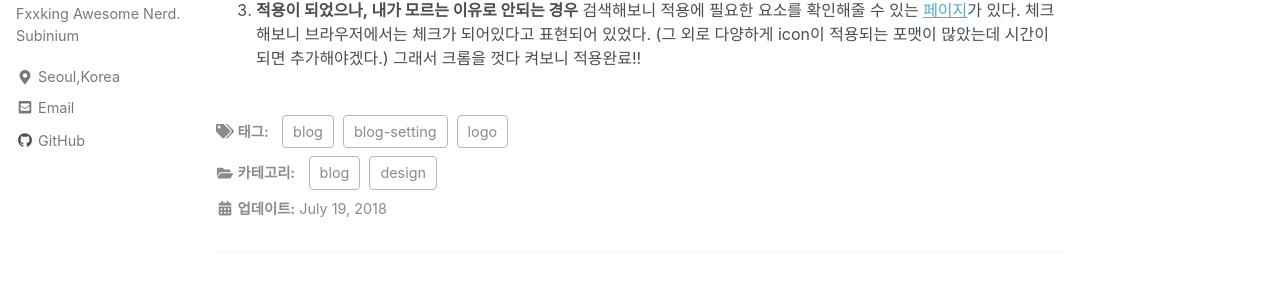
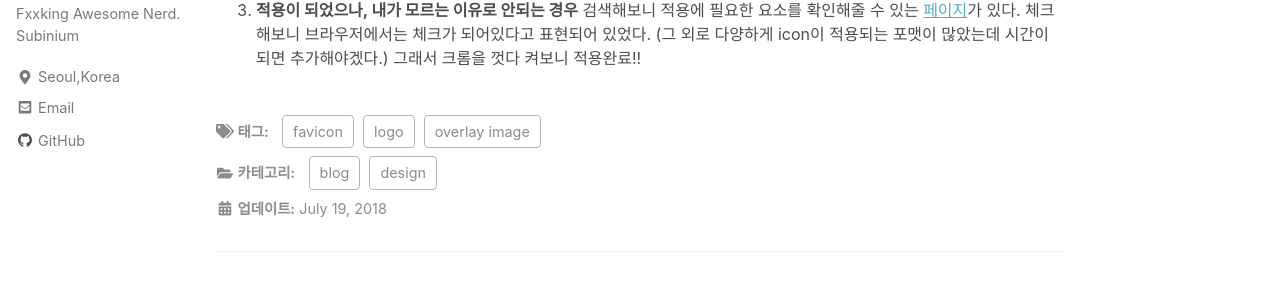
Before and after one commit to subinium/subinium.github.io, a Jekyll site: the page built from _posts/2018-07-19-Logo-Project(2).md, in a window 1280 px wide and 900 px high, scrolled down 1772 px. Shown: the part 137-433 px from the top of the window. Built offline with Jekyll 4.4.1, drawn with Linux system fonts in a browser that asks for light colours; nearby versions of some CDN libraries; comment, search, counter and statistics services are not loaded.

Commit message:
edit tag category

```diff
--- a/_posts/2018-07-19-Logo-Project(2).md
+++ b/_posts/2018-07-19-Logo-Project(2).md
@@ -5,8 +5,8 @@ category :
   - design
 tag :
   - logo
-  - blog
-  - blog-setting
+  - overlay image
+  - favicon
 ---
 
 overlay image와 favicon 설정을 완료했다.
```
Also changed, not shown: _posts/2018-07-15-Logo-Project(1).md (+1 -0 lines).
